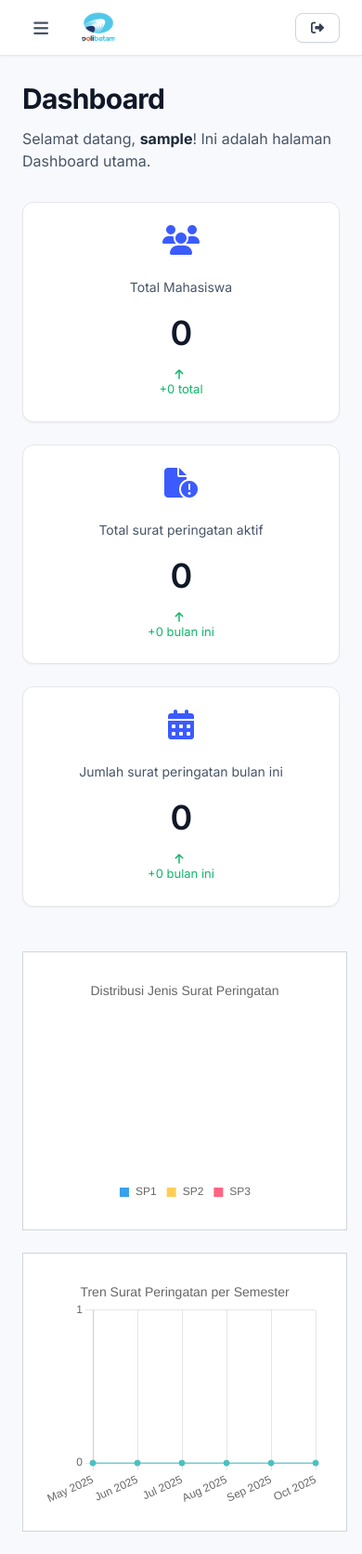
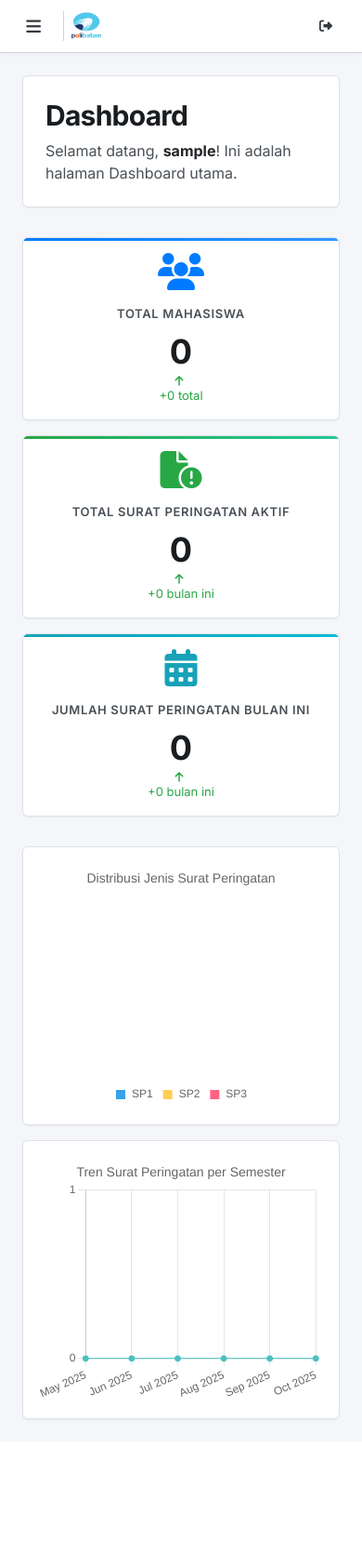
Before and after one commit to rahmat-assidik/PBL-Pengelolaan-surat-peringatan, a PHP site: page /pbl-website/dashboard.php in a window 390 px wide. Shown: the whole page at 93% size. After the commit the page ends 1528 px from the top, so only its background shows below. Run offline with PHP 8.4, Linux system fonts and the light colour scheme; the visitor is signed in with stand-in values (Sample User, id 1); data that the repository does not hold is empty; some libraries are stand-ins or nearby versions.

Commit message:
`Updated login.php and style-dashboard.css files with various color and style changes`

```diff
--- a/pbl-website/assets/style-dashboard.css
+++ b/pbl-website/assets/style-dashboard.css
@@ -1,41 +1,41 @@
 /* === VARIABLES === */
 :root {
-    --sidebar-width: 240px;
-    --sidebar-collapsed: 70px;
-    --header-height: 68px;
+    --sidebar-width: 250px;
+    --sidebar-collapsed: 60px;
+    --header-height: 57px;
 
-    /* Modern Clean Palette - inspired by Dribbble design */
+    /* Clean Admin Palette - AdminLTE Inspired */
     --white: #ffffff;
-    --gray-50: #f8f9fc;
-    --gray-100: #f1f3f9;
-    --gray-200: #e4e7ec;
-    --gray-300: #d0d5dd;
-    --gray-400: #98a2b3;
-    --gray-500: #667085;
-    --gray-600: #475467;
-    --gray-700: #344054;
-    --gray-800: #1d2939;
-    --gray-900: #101828;
+    --gray-50: #f4f6f9;
+    --gray-100: #e9ecef;
+    --gray-200: #dee2e6;
+    --gray-300: #ced4da;
+    --gray-400: #adb5bd;
+    --gray-500: #6c757d;
+    --gray-600: #495057;
+    --gray-700: #343a40;
+    --gray-800: #212529;
+    --gray-900: #1a1d20;
     --black: #000000;
 
-    /* Primary - Vibrant Blue */
-    --primary: #3b5bfe;
-    --primary-light: #5b7aff;
-    --primary-dark: #2940cc;
-    --primary-bg: #eef2ff;
+    /* Primary - Professional Blue */
+    --primary: #007bff;
+    --primary-light: #3395ff;
+    --primary-dark: #0056b3;
+    --primary-bg: #e7f1ff;
 
-    /* Status Colors */
-    --success: #12b76a;
-    --warning: #f79009;
-    --danger: #f04438;
-    --info: #0ba5ec;
+    /* Status Colors - Bootstrap 5 */
+    --success: #28a745;
+    --warning: #ffc107;
+    --danger: #dc3545;
+    --info: #17a2b8;
 
     /* Accent Backgrounds */
-    --accent-blue: #f0f4ff;
-    --accent-green: #ecfdf3;
-    --accent-orange: #fffaeb;
-    --accent-red: #fef3f2;
-    --accent-purple: #f9f5ff;
+    --accent-blue: #e7f1ff;
+    --accent-green: #d4edda;
+    --accent-orange: #fff3cd;
+    --accent-red: #f8d7da;
+    --accent-purple: #e2d9f3;
 
     /* Spacing */
     --space-xs: 0.25rem;
@@ -47,17 +47,17 @@
     --space-3xl: 3rem;
 
     /* Border Radius */
-    --radius-sm: 6px;
-    --radius-md: 8px;
-    --radius-lg: 12px;
-    --radius-xl: 16px;
+    --radius-sm: 0.25rem;
+    --radius-md: 0.375rem;
+    --radius-lg: 0.5rem;
+    --radius-xl: 0.75rem;
 
-    /* Shadows - Soft and Subtle */
-    --shadow-xs: 0 1px 2px 0 rgba(16, 24, 40, 0.05);
-    --shadow-sm: 0 1px 3px 0 rgba(16, 24, 40, 0.1), 0 1px 2px 0 rgba(16, 24, 40, 0.06);
-    --shadow-md: 0 4px 8px -2px rgba(16, 24, 40, 0.1), 0 2px 4px -2px rgba(16, 24, 40, 0.06);
-    --shadow-lg: 0 12px 16px -4px rgba(16, 24, 40, 0.08), 0 4px 6px -2px rgba(16, 24, 40, 0.03);
-    --shadow-xl: 0 20px 24px -4px rgba(16, 24, 40, 0.08), 0 8px 8px -4px rgba(16, 24, 40, 0.03);
+    /* Shadows - Subtle */
+    --shadow-xs: 0 1px 2px 0 rgba(0, 0, 0, 0.05);
+    --shadow-sm: 0 1px 3px 0 rgba(0, 0, 0, 0.1);
+    --shadow-md: 0 4px 6px -1px rgba(0, 0, 0, 0.1);
+    --shadow-lg: 0 10px 15px -3px rgba(0, 0, 0, 0.1);
+    --shadow-xl: 0 20px 25px -5px rgba(0, 0, 0, 0.1);
 }
 
 /* === RESET === */
@@ -68,9 +68,9 @@
 }
 
 body {
-    font-family: 'Inter', -apple-system, BlinkMacSystemFont, 'Segoe UI', Roboto, sans-serif;
+    font-family: 'Inter', -apple-system, BlinkMacSystemFont, 'Segoe UI', Roboto, 'Helvetica Neue', Arial, sans-serif;
     background-color: var(--gray-50);
-    color: var(--gray-900);
+    color: var(--gray-800);
     line-height: 1.5;
     font-size: 14px;
     overflow-x: hidden;
@@ -86,19 +86,19 @@ body {
     right: 0;
     height: var(--header-height);
     background-color: var(--white);
-    border-bottom: 1px solid var(--gray-200);
+    border-bottom: 1px solid var(--gray-300);
     display: flex;
     align-items: center;
     justify-content: space-between;
-    padding: 0 var(--space-2xl);
+    padding: 0 var(--space-lg);
     z-index: 1000;
-    box-shadow: var(--shadow-xs);
+    box-shadow: 0 2px 4px rgba(0, 0, 0, 0.04);
 }
 
 .header-left {
     display: flex;
     align-items: center;
-    gap: var(--space-xl);
+    gap: var(--space-md);
 }
 
 .toggle-sidebar {
@@ -106,47 +106,49 @@ body {
     height: 40px;
     border: none;
     background-color: transparent;
-    border-radius: var(--radius-md);
+    border-radius: var(--radius-sm);
     cursor: pointer;
     display: flex;
     align-items: center;
     justify-content: center;
     font-size: 18px;
-    color: var(--gray-600);
+    color: var(--gray-700);
     transition: all 0.2s ease;
 }
 
 .toggle-sidebar:hover {
-    background-color: var(--gray-100);
+    background-color: var(--gray-200);
     color: var(--gray-900);
 }
 
 .logo-text {
     display: flex;
     align-items: center;
-    gap: 12px;
+    gap: 10px;
+    padding-left: var(--space-sm);
+    border-left: 1px solid var(--gray-300);
 }
 
 .logo-dashboard {
-    width: 40px;
-    height: 40px;
-    border-radius: var(--radius-md);
+    width: 38px;
+    height: 38px;
+    border-radius: var(--radius-sm);
     object-fit: cover;
 }
 
 .header-text {
-    font-size: 1.125rem;
+    font-size: 1rem;
     font-weight: 600;
     color: var(--gray-900);
-    letter-spacing: -0.02em;
+    letter-spacing: -0.01em;
 }
 
 /* === BUTTON LOGOUT === */
 #logoutButton {
     padding: 0.5rem 1rem;
-    background-color: var(--white);
-    border: 1px solid var(--gray-300);
-    border-radius: var(--radius-md);
+    background-color: transparent;
+    border: none;
+    border-radius: var(--radius-sm);
     color: var(--gray-700);
     font-weight: 500;
     font-size: 0.875rem;
@@ -155,13 +157,11 @@ body {
     align-items: center;
     gap: var(--space-sm);
     transition: all 0.2s ease;
-    box-shadow: var(--shadow-xs);
 }
 
 #logoutButton:hover {
-    background-color: var(--gray-50);
-    border-color: var(--gray-400);
-    box-shadow: var(--shadow-sm);
+    background-color: var(--gray-200);
+    color: var(--gray-900);
 }
 
 /* === SIDEBAR === */
@@ -303,10 +299,10 @@ body {
 .content {
     margin-left: var(--sidebar-width);
     margin-top: var(--header-height);
-    padding: var(--space-3xl);
+    padding: var(--space-xl);
     min-height: calc(100vh - var(--header-height));
-    background-color: var(--gray-50);
-    transition: margin-left 0.3s cubic-bezier(0.4, 0, 0.2, 1);
+    background-color: var(--gray-100);
+    transition: margin-left 0.3s ease;
 }
 
 .content.expanded {
@@ -319,26 +315,80 @@ body {
 
 .content-section.active {
     display: block;
+    animation: fadeIn 0.3s ease;
+}
+
+@keyframes fadeIn {
+    from {
+        opacity: 0;
+        transform: translateY(10px);
+    }
+    to {
+        opacity: 1;
+        transform: translateY(0);
+    }
+}
+
+/* === PAGE HEADER === */
+.content-section > div:first-child {
+    background: var(--white);
+    padding: var(--space-xl);
+    border-radius: var(--radius-md);
+    border: 1px solid var(--gray-200);
+    margin-bottom: var(--space-xl);
+    box-shadow: var(--shadow-xs);
+}
+
+.content-section h2,
+.content-section .form-title {
+    color: var(--gray-900);
+    font-weight: 700;
+    line-height: 1.2;
+}
+
+.content-section > div:first-child p {
+    color: var(--gray-600);
+    line-height: 1.6;
 }
 
 /* === CARDS === */
 .card-grid {
     display: grid;
-    grid-template-columns: repeat(auto-fit, minmax(300px, 1fr));
-    gap: var(--space-xl);
-    margin-bottom: var(--space-3xl);
+    grid-template-columns: repeat(auto-fit, minmax(280px, 1fr));
+    gap: var(--space-lg);
+    margin-bottom: var(--space-xl);
 }
 
 .card-container {
     background-color: var(--white);
     border: 1px solid var(--gray-200);
-    border-radius: var(--radius-lg);
-    padding: var(--space-2xl);
+    border-radius: var(--radius-md);
+    padding: var(--space-xl);
     display: flex;
     flex-direction: column;
     align-items: center;
     box-shadow: var(--shadow-xs);
-    transition: all 0.3s ease;
+    transition: all 0.2s ease;
+    position: relative;
+    overflow: hidden;
+}
+
+.card-container::before {
+    content: '';
+    position: absolute;
+    top: 0;
+    left: 0;
+    right: 0;
+    height: 3px;
+    background: linear-gradient(90deg, var(--primary) 0%, var(--primary-light) 100%);
+}
+
+.card-container:nth-child(2)::before {
+    background: linear-gradient(90deg, var(--success) 0%, #20c997 100%);
+}
+
+.card-container:nth-child(3)::before {
+    background: linear-gradient(90deg, var(--info) 0%, #00bcd4 100%);
 }
 
 .card-container:hover {
@@ -347,24 +397,38 @@ body {
 }
 
 .card-icon {
-    font-size: 2rem;
+    font-size: 2.5rem;
+    margin-bottom: var(--space-lg);
+}
+
+.card-container:nth-child(1) .card-icon {
     color: var(--primary);
-    margin-bottom: var(--space-xl);
+}
+
+.card-container:nth-child(2) .card-icon {
+    color: var(--success);
+}
+
+.card-container:nth-child(3) .card-icon {
+    color: var(--info);
 }
 
 .card-title {
-    font-size: 0.875rem;
+    font-size: 0.8125rem;
     color: var(--gray-600);
     margin-bottom: var(--space-md);
-    font-weight: 500;
+    font-weight: 600;
+    text-align: center;
+    text-transform: uppercase;
+    letter-spacing: 0.05em;
 }
 
 .card-value {
     font-size: 2.25rem;
-    font-weight: 600;
+    font-weight: 700;
     color: var(--gray-900);
-    margin-bottom: var(--space-md);
-    letter-spacing: -0.02em;
+    margin-bottom: var(--space-sm);
+    line-height: 1;
 }
 
 .card-container i.fa-arrow-up {
@@ -375,7 +439,7 @@ body {
 
 .card-container span {
     font-size: 0.8125rem;
-    color: var(--gray-500);
+    color: var(--gray-600);
     font-weight: 500;
 }
 
@@ -387,23 +451,23 @@ body {
 /* === CHARTS === */
 .chart-grid {
     display: grid;
-    grid-template-columns: repeat(auto-fit, minmax(500px, 1fr));
-    gap: var(--space-xl);
-    margin-top: var(--space-3xl);
+    grid-template-columns: repeat(auto-fit, minmax(450px, 1fr));
+    gap: var(--space-lg);
+    margin-top: var(--space-2xl);
 }
 
 .chart-container {
     height: 360px;
     background: var(--white);
-    padding: var(--space-lg);
-    border-radius: 0;
-    border: 1px solid var(--gray-300);
-    box-shadow: none;
-    transition: none;
+    padding: var(--space-xl);
+    border-radius: var(--radius-md);
+    border: 1px solid var(--gray-200);
+    box-shadow: var(--shadow-xs);
+    transition: box-shadow 0.2s ease;
 }
 
 .chart-container:hover {
-    box-shadow: var(--shadow-md);
+    box-shadow: var(--shadow-sm);
 }
 
 .no-data-msg {
@@ -876,12 +951,8 @@ textarea.form-control {
 
 @media (max-width: 768px) {
     .header-container {
-        padding: 0 var(--space-xl);
-        height: 60px;
-    }
-
-    :root {
-        --header-height: 60px;
+        padding: 0 var(--space-lg);
+        height: 57px;
     }
 
     .header-text {
@@ -889,12 +960,12 @@ textarea.form-control {
     }
 
     .logo-dashboard {
-        width: 36px;
-        height: 36px;
+        width: 32px;
+        height: 32px;
     }
 
     .content {
-        padding: var(--space-xl);
+        padding: var(--space-lg);
     }
 
     .card-grid {
@@ -934,16 +1005,16 @@ textarea.form-control {
     }
 
     .content {
-        padding: var(--space-lg);
+        padding: var(--space-md);
     }
 
     .card-container {
-        padding: var(--space-xl);
+        padding: var(--space-lg);
     }
 
     .chart-container {
         height: 300px;
-        padding: var(--space-xl);
+        padding: var(--space-lg);
     }
 }
 
```
Also changed, not shown: other parts of pbl-website/assets/style-dashboard.css (+96 -90 lines), login.php (+6 -34 lines).
